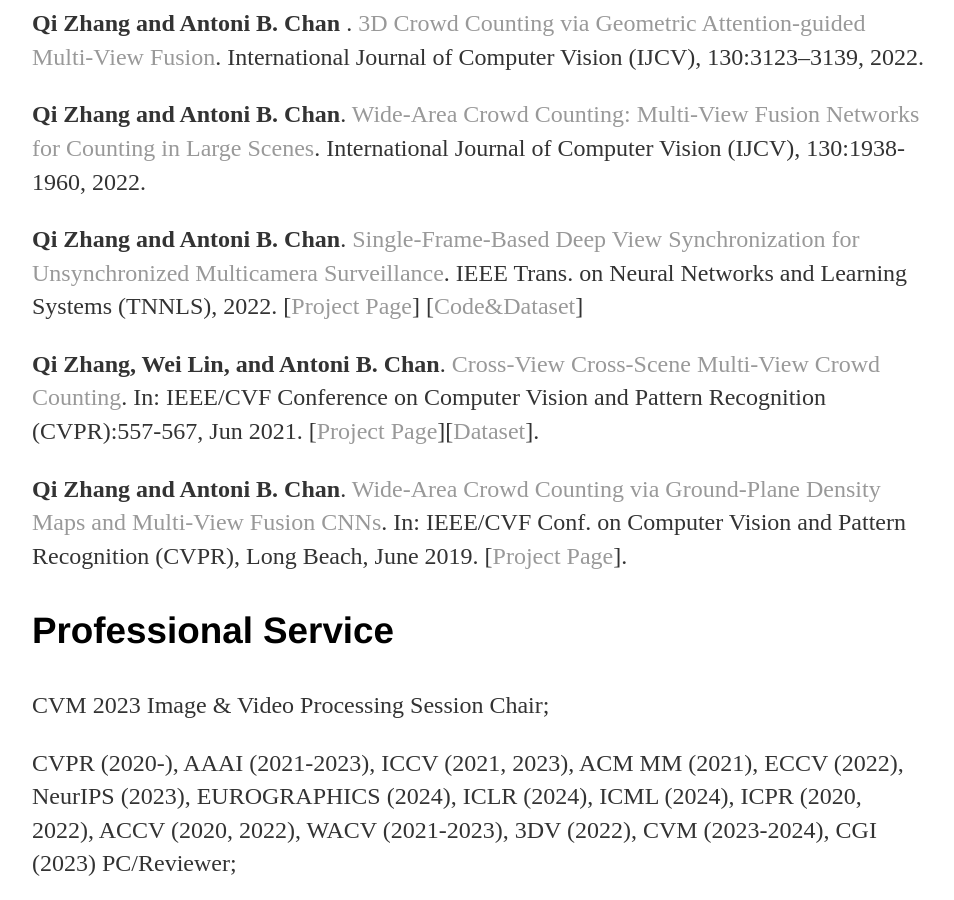
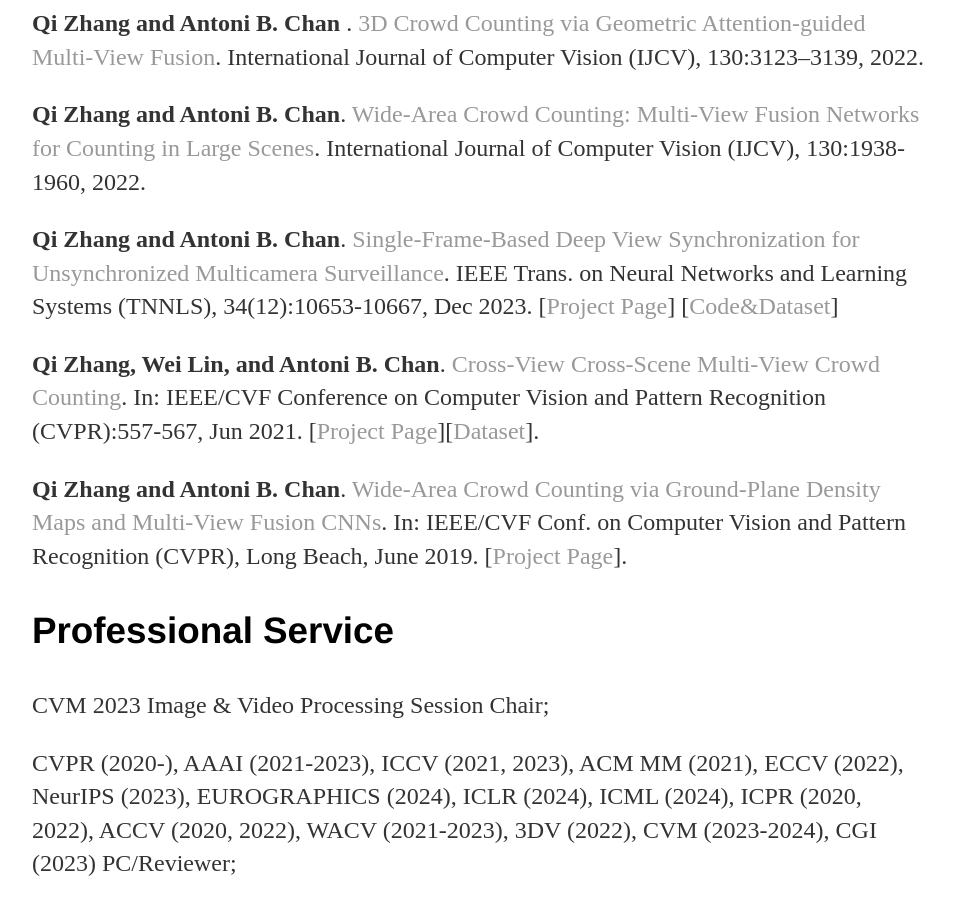
Before and after one commit to zqyq/zqyq.github.io, a Jekyll site: the page built from index.html, in a window 1280 px wide and 900 px high, scrolled down 1004 px. Shown: the whole window, without its empty margins (160-1114 px from the left). Built offline with Jekyll 4.4.1, drawn with Linux system fonts in a browser that asks for light colours.

Commit message:
Update index.html

```diff
--- a/index.html
+++ b/index.html
@@ -47,7 +47,7 @@
 
 						<p><strong>Qi Zhang and Antoni B. Chan</strong>.
 					        <a href='https://ieeexplore.ieee.org/document/9775149'>Single-Frame-Based Deep View Synchronization for Unsynchronized Multicamera Surveillance</a>.
-						IEEE Trans. on Neural Networks and Learning Systems (TNNLS), 2022.
+						IEEE Trans. on Neural Networks and Learning Systems (TNNLS), 34(12):10653-10667, Dec 2023.
 						[<a href="http://visal.cs.cityu.edu.hk/research/umvcc/">Project Page</a>]
 						[<a href="https://github.com/zqyq/Unsynchronized-Multi-Camera-Surveillance---IEEE-TNNLS">Code&Dataset</a>]
 
```
